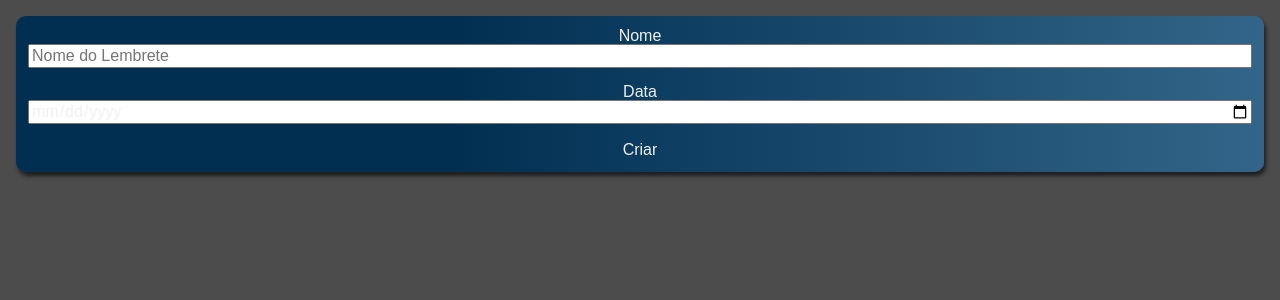
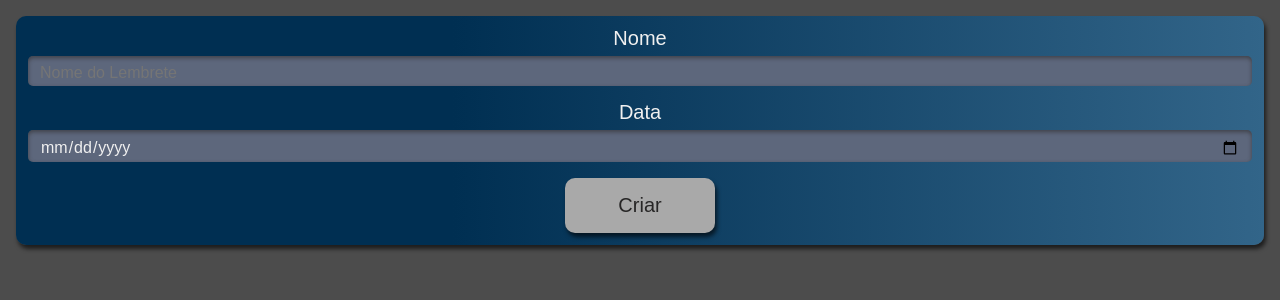
Before and after one commit to erikrocha98/Teste-Pratico-DTI, a React (Create React App) app: page / in a window 1280 px wide. Shown: the top 300 px of the page. Built offline with nearby package versions, Linux system fonts and the light colour scheme.

Commit message:
feat: Estilizando os componentes botão e formulário

```diff
--- a/src/Components/Button/index.tsx
+++ b/src/Components/Button/index.tsx
@@ -1,6 +1,21 @@
 import styled from "styled-components";
 
 const Botao = styled.button`
+    align-self: center;
+    background-color: #A9A9A9 ;
+    border-radius: 10px;
+    box-shadow: 2px 4px 4px #0000009F;
+    color: #272626;
+    cursor: pointer;
+    font-size: 1.25rem;
+    padding: 16px;
+    width: 150px;
+
+    ::active {
+      background-color: #7CA6B7;
+      box-shadow: 2px 2px 4px #0000009F inset;
+    }
+
 
 `
 
--- a/src/Components/Form/index.tsx
+++ b/src/Components/Form/index.tsx
@@ -19,6 +19,27 @@ const InputContainer=styled.div`
     flex-direction: column;
     width: 100%;
     margin-bottom: 16px;
+
+`
+
+const LabelEstilizado=styled.label`
+    margin-bottom: 8px;
+    font-size: 1.25rem;
+
+`
+const Input= styled.input`
+    width: 100%;
+    padding: 8px 12px 4px;
+    box-sizing: border-box;
+    border: unset;
+    border-radius: 5px;
+    background-color: #5D677C;
+    box-shadow: 0px 2px 4px #2D2B2B9F inset;
+
+    ::placeholder {
+      color: #BFBFBF;
+    }
+
 
 `
 
@@ -48,10 +69,10 @@ function Form ({setLembretes}: FormProps) {
         <NovoLembrete onSubmit={adicionarLembrete}>
           <InputContainer>
 
-            <label htmlFor="lembrete">
+            <LabelEstilizado htmlFor="lembrete">
               Nome
-            </label>
-            <input
+            </LabelEstilizado>
+            <Input
               type="text"
               name="lembrete"
               id="lembrete"
@@ -62,10 +83,10 @@ function Form ({setLembretes}: FormProps) {
             />
           </InputContainer>
           <InputContainer>
-            <label htmlFor="data">
+            <LabelEstilizado htmlFor="data">
               Data
-            </label>
-            <input
+            </LabelEstilizado>
+            <Input
               type="date"
               step="1"
               name="data"
```
